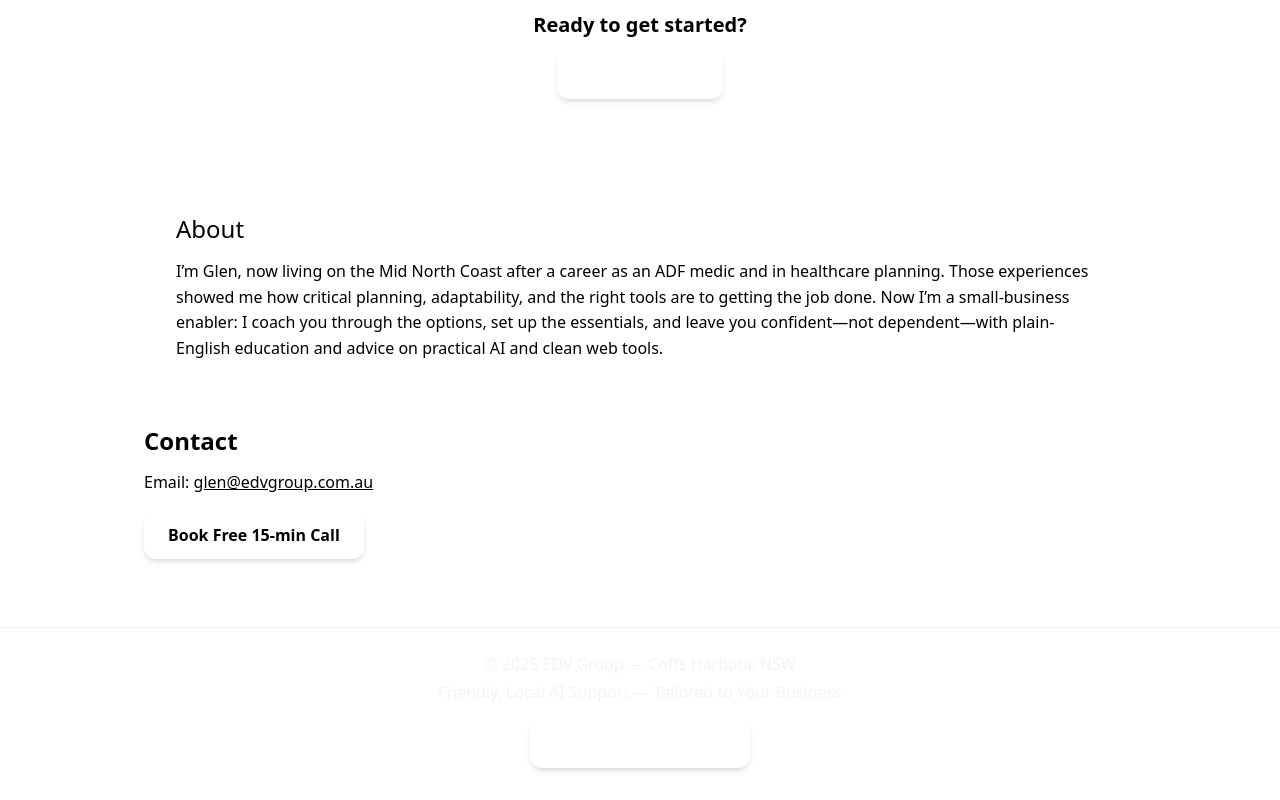
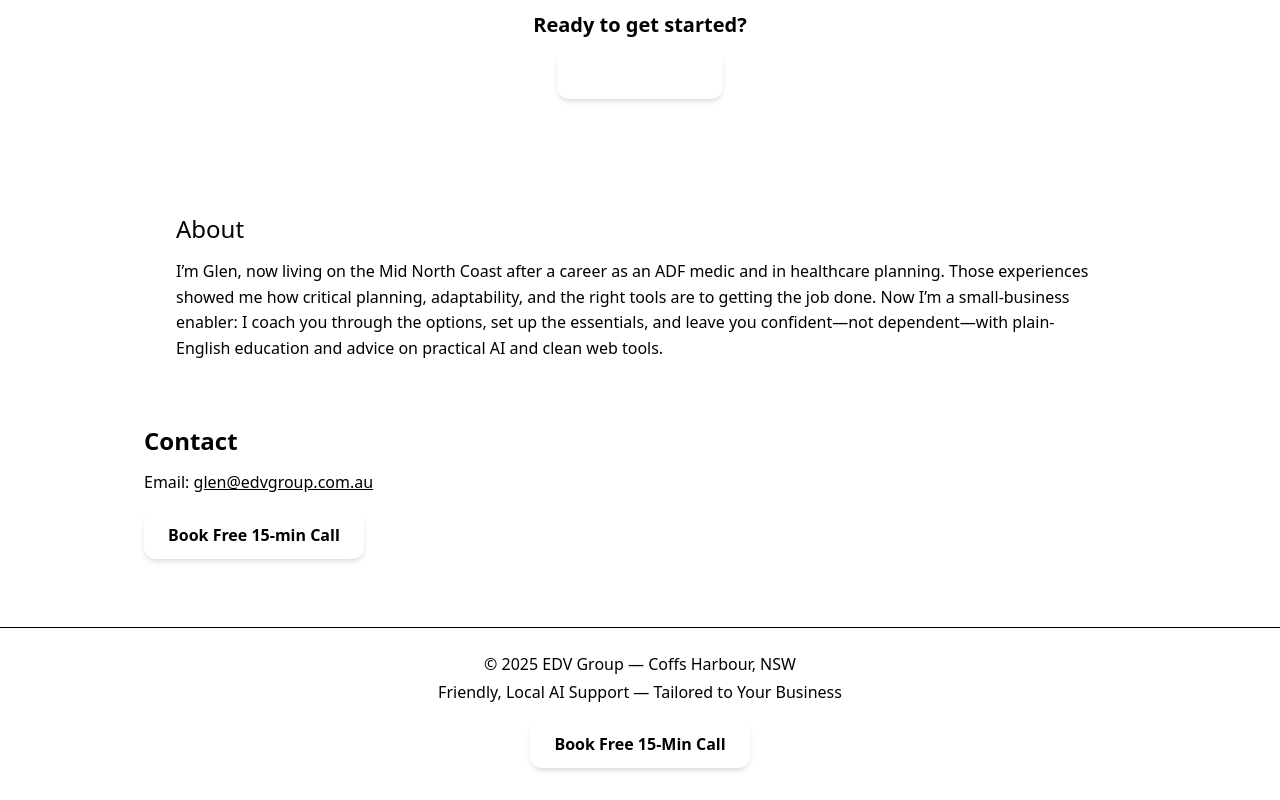
Before and after one commit to Hoppy17/edv-ai-site, a React (Vite) app: page / in a window 1280 px wide. Shown: the part 1162-1962 px from the top of the page. Built offline with nearby package versions, Linux system fonts and the light colour scheme.

Commit message:
Minor readability update: CTA and footer font colours adjusted + pyramid layout for hero headline (no other changes).

```diff
--- a/src/components/Footer.tsx
+++ b/src/components/Footer.tsx
@@ -5,14 +5,14 @@ export default function Footer() {
   return (
     <>
       <div className="bg-gradient-to-r from-brand-primary to-brand-dark h-1 w-full"></div>
-      <footer className="bg-brand-dark text-gray-100 border-t border-brand-primary/30 mt-8 pt-6 pb-8 px-4 text-center">
+      <footer className="bg-brand-dark text-brand-dark border-t border-brand-primary/30 mt-8 pt-6 pb-8 px-4 text-center">
         <p className="mb-1">© {year} EDV Group — Coffs Harbour, NSW</p>
         <p className="mb-4">Friendly, Local AI Support — Tailored to Your Business</p>
         <a
           href={CALENDLY_URL}
           target="_blank"
           rel="noopener noreferrer"
-          className="inline-block bg-brand-primary hover:bg-brand-dark text-white px-6 py-3 rounded-xl shadow-md transition font-semibold"
+          className="inline-block bg-brand-primary hover:bg-brand-dark text-black px-6 py-3 rounded-xl shadow-md transition font-semibold"
         >
           Book Free 15-Min Call
         </a>
```
